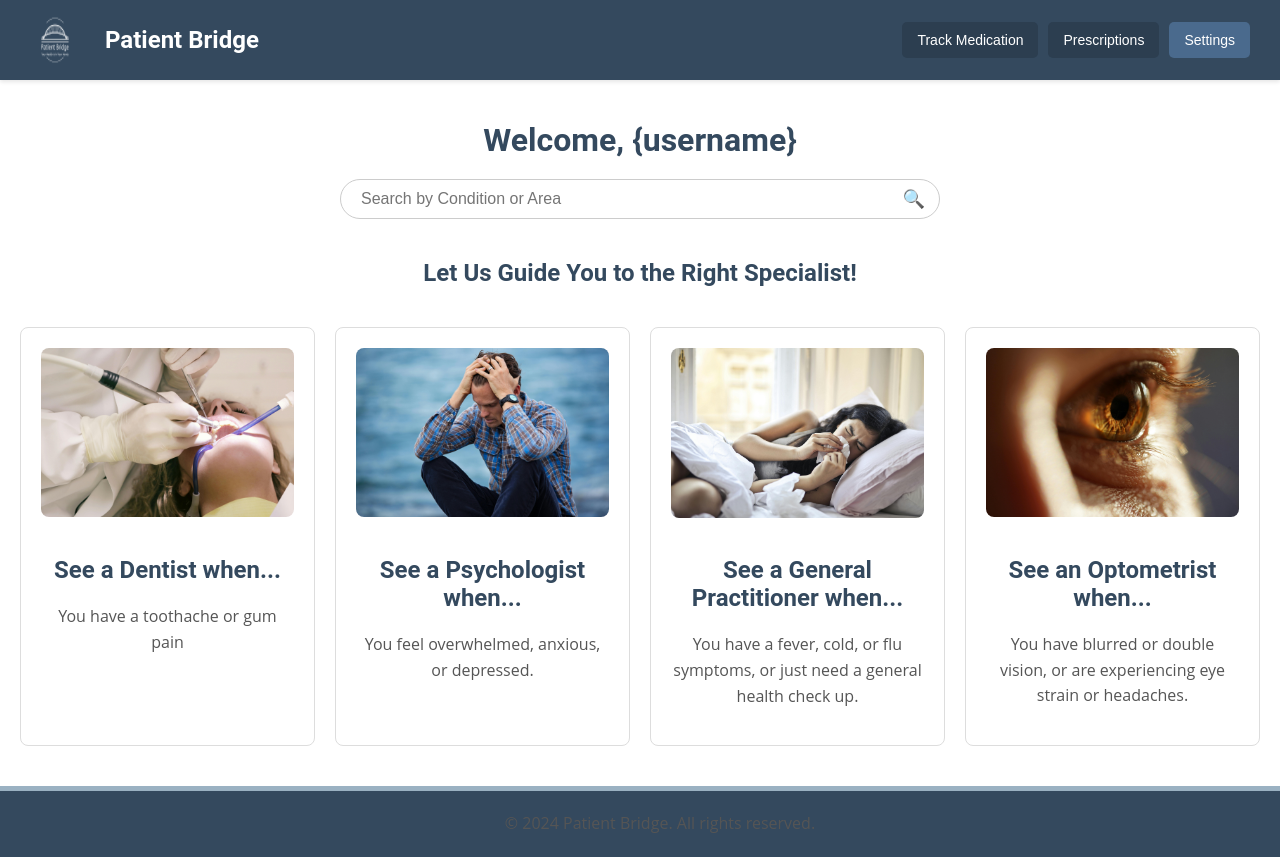
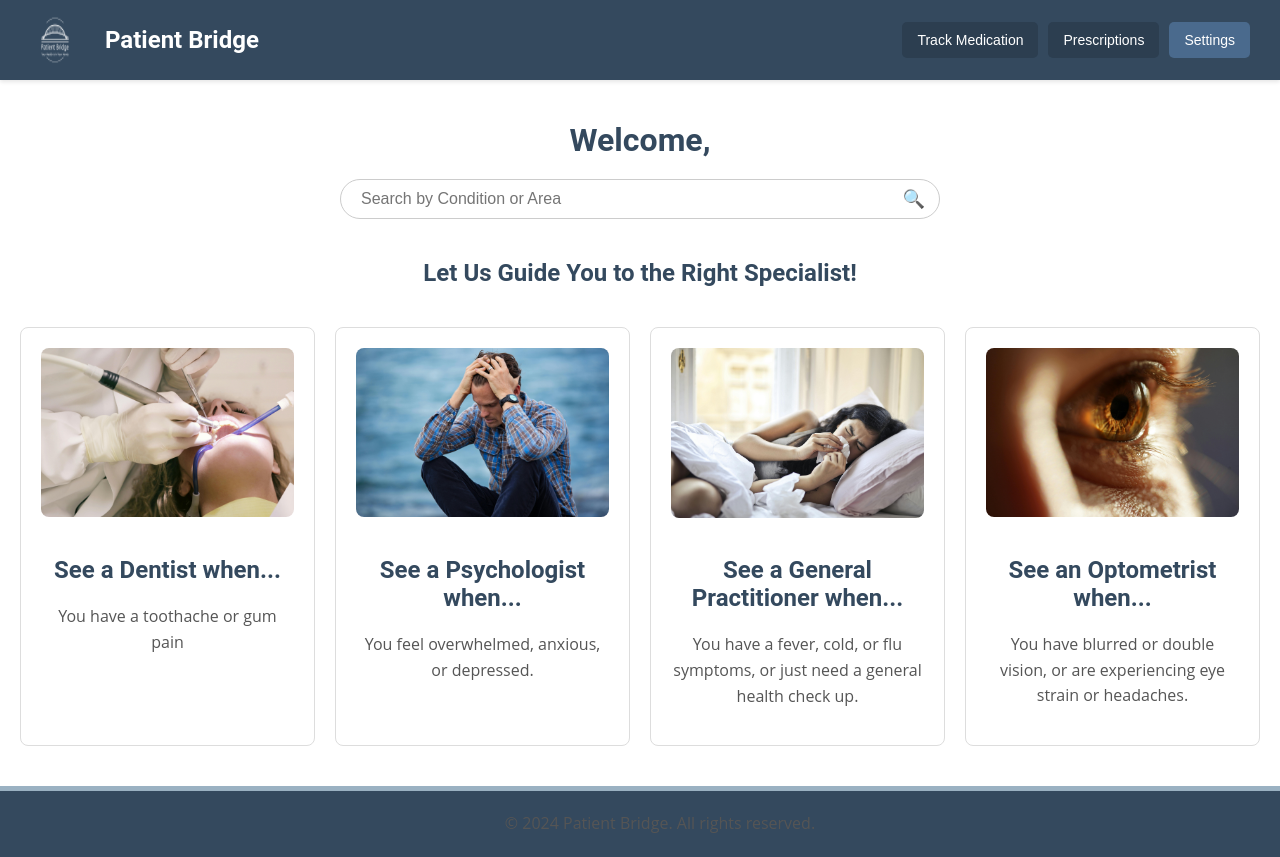
Before and after one commit to JewandreJuliano/Patient-Bridge, a React (Create React App) app in the folder patient-bridge/: page /patient-dashboard in a window 1280 px wide. Shown: the top 857 px of the page. Built offline with nearby package versions, Linux system fonts and the light colour scheme.

Commit message:
Updated Username component for Dashboards

```diff
--- a/patient-bridge/src/App.js
+++ b/patient-bridge/src/App.js
@@ -6,7 +6,7 @@ import DoctorSignUpPage from './components/DoctorSignUpPage';
 import LoginPage from './components/LoginPage';
 import PatientDashboard from './components/PatientDashboard';
 import DoctorDashboard from './components/DoctorDashboard';
-import PrescriptionPopup from './components/PrescriptionPopup';
+/*import PrescriptionPopup from './components/PrescriptionPopup';*/
 
 
 
--- a/patient-bridge/src/components/DoctorDashboard.jsx
+++ b/patient-bridge/src/components/DoctorDashboard.jsx
@@ -1,14 +1,23 @@
-import React, { useState } from 'react';
+import React, { useState, useEffect } from 'react';
 import Calendar from 'react-calendar';
 import 'react-calendar/dist/Calendar.css';
 import '../styles/DoctorDashboard.css';
 import { FaCalendarAlt, FaPills, FaFileMedical } from 'react-icons/fa';
 
 const DoctorDashboard = () => {
+    const [username, setUsername] = useState('');
     const [appointments] = useState([
         { id: 1, date: new Date(2024, 9, 22), patient: 'John Doe', time: '10:00 AM' },
         { id: 2, date: new Date(2024, 9, 25), patient: 'Jane Smith', time: '2:00 PM' },
     ]);
+
+    useEffect(() => {
+        const user = JSON.parse(localStorage.getItem('user'));
+        if (user) {
+            // Set the username based on the response from the login
+            setUsername(user.fullName || user.practiceName || 'Doctor');
+        }
+    }, []);
 
     const tileContent = ({ date, view }) => {
         if (view === 'month') {
@@ -33,7 +42,7 @@ const DoctorDashboard = () => {
 
             <div className="dashboard-container">
                 <div className="left-section">
-                    <h1>Welcome Doctor</h1>
+                    <h1>Welcome, {username}</h1> {/* Display username here */}
                     <section className="quick-actions">
                         <div className="action-item">
                             <FaCalendarAlt className="action-icon" />
--- a/patient-bridge/src/components/LoginPage.jsx
+++ b/patient-bridge/src/components/LoginPage.jsx
@@ -25,6 +25,10 @@ const LoginPage = () => {
             const data = await response.json();
             if (response.ok) {
                 console.log('Login successful:', data);
+
+                // Store the user information in localStorage
+                localStorage.setItem('user', JSON.stringify(data.user)); // Adjust according to your API response
+
                 // Navigate to the appropriate dashboard based on user type
                 if (data.userType === 'patient') {
                     navigate('/patient-dashboard'); // Change to your patient dashboard route
@@ -40,6 +44,7 @@ const LoginPage = () => {
             alert('Error during login, please try again.');
         }
     };
+
     return (
         <div className="login-page">
             <header className="header">
@@ -80,7 +85,6 @@ const LoginPage = () => {
                             <p><Link to="/signup/patient" className="dropdown-item">Sign Up as Patient</Link></p>
                             <p>or</p>
                             <p><Link to="/signup/doctor" className="dropdown-item">Sign Up as Doctor/Practice</Link></p>
-
                         </div>
                     </form>
                 </div>
--- a/patient-bridge/src/components/PatientDashboard.jsx
+++ b/patient-bridge/src/components/PatientDashboard.jsx
@@ -1,11 +1,19 @@
-import React, { useState } from 'react';
+import React, { useState, useEffect } from 'react';
 import '../styles/PatientDashboard.css'; // Import the CSS file for styling
 import PrescriptionPopup from './PrescriptionPopup';
-import { Link } from 'react-router-dom';
-
+/*import { Link } from 'react-router-dom';*/
 
 const PatientDashboard = () => {
   const [isPopupOpen, setIsPopupOpen] = useState(false); // State to handle popup visibility
+  const [username, setUsername] = useState(''); // State to store the username
+
+  useEffect(() => {
+    // Retrieve user info from localStorage when the component mounts
+    const storedUser = JSON.parse(localStorage.getItem('user'));
+    if (storedUser) {
+      setUsername(storedUser.fullName || storedUser.practiceName || 'User'); // Fallback to 'User' if no name
+    }
+  }, []);
 
   const openPopup = () => {
     setIsPopupOpen(true);
@@ -34,12 +42,14 @@ const PatientDashboard = () => {
       </header>
 
       <main className="dashboard-content">
-        <h1>Welcome, {"{username}"}</h1>
+        <h1>Welcome, {username}</h1> {/* Corrected syntax */}
         <div className='search-container'>
           <input type="text" className="search-bar" placeholder="Search by Condition or Area" />
           <span className="search-icon">&#128269;</span>
         </div>
-        <div className='sections-header'><h2>Let Us Guide You to the Right Specialist!</h2></div>
+        <div className='sections-header'>
+          <h2>Let Us Guide You to the Right Specialist!</h2>
+        </div>
 
         <div className="sections">
           <div className="section">
```
Lines whose indentation alone changed are shown as unchanged.
